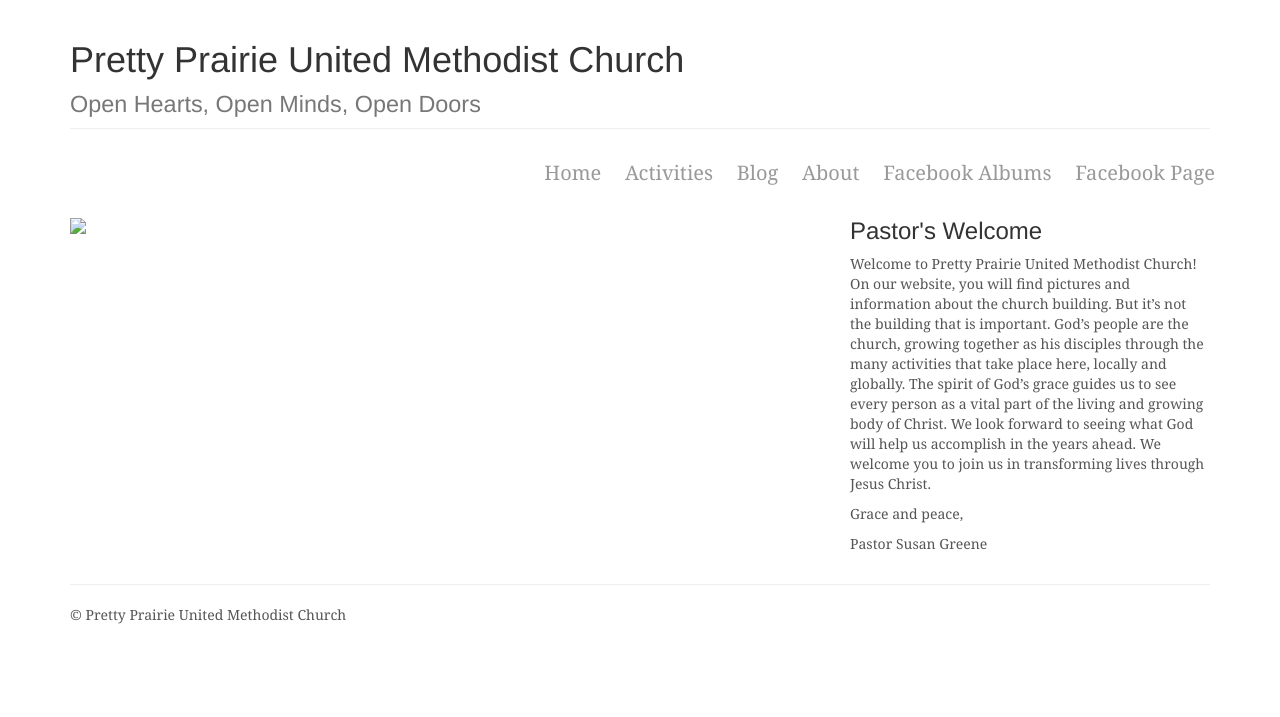
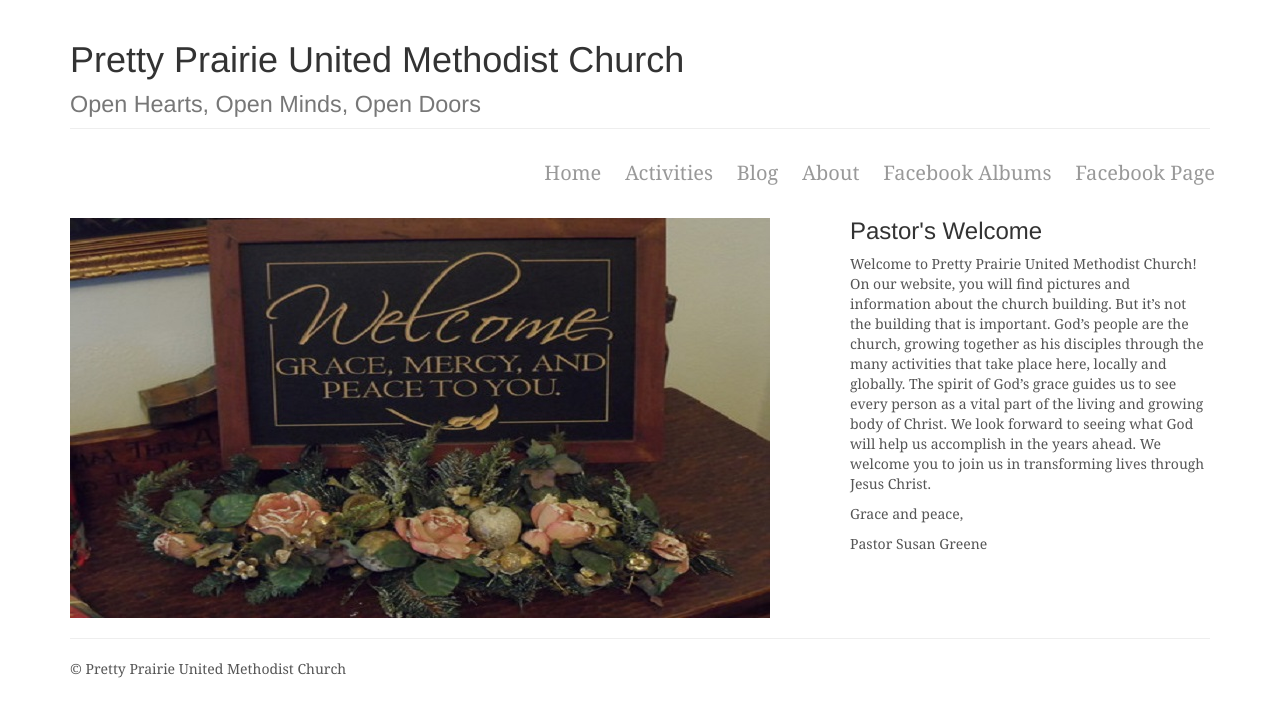
Before and after one commit to KatherineMichel/self-hosted-church-website-jekyll, a Jekyll site: the page built from welcome.md, in a window 1280 px wide. Shown: the top 717 px of the page. Built offline with Jekyll 4.4.1, drawn with Linux system fonts in a browser that asks for light colours; nearby versions of some CDN libraries; library files that are not in the unit come from our copies.

Commit message:
Update welcome.md

```diff
--- a/welcome.md
+++ b/welcome.md
@@ -2,7 +2,7 @@
 layout: page
 permalink: /welcome/
 title: Pastor's Welcome
-image: images/welcome-sign.jpg
+image: /images/welcome-sign.jpg
 ---
 Welcome to Pretty Prairie United Methodist Church! On our website, you will find pictures and information about the church building. But it's not the building that is important. God's people are the church, growing together as his disciples through the many activities that take place here, locally and globally. The spirit of God's grace guides us to see every person as a vital part of the living and growing body of Christ. We look forward to seeing what God will help us accomplish in the years ahead. We welcome you to join us in transforming lives through Jesus Christ.
 
```
